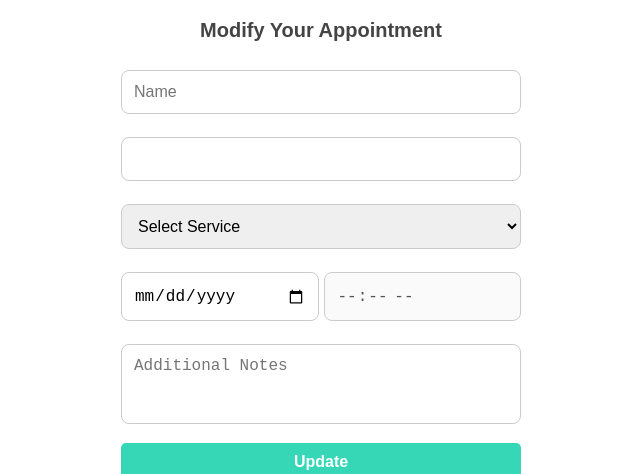
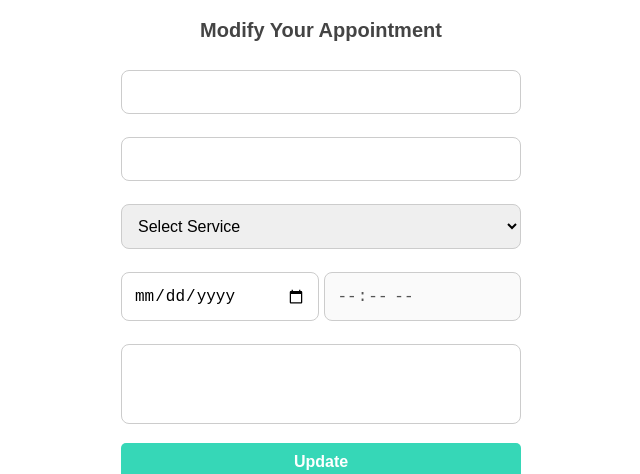
Before and after one commit to griantek/spa_booking_frontend, a React (Create React App) app: page /modify in a window 1280 px wide. Shown: the part 319-793 px from the top of the page, without its empty margins (319-959 px from the left). Built offline with nearby package versions, Linux system fonts and the light colour scheme.

Commit message:
Placeholder cameback

```diff
--- a/src/components/Modify.js
+++ b/src/components/Modify.js
@@ -214,10 +214,8 @@ function Modify() {
         <input
           className="form-field"
           type="text"
-          name="name"
           value={formData.name}
           onChange={handleChange}
-          placeholder="Name"
         />
         {errors.name && <span className="error-text">{errors.name}</span>}
 
@@ -273,7 +271,6 @@ function Modify() {
         <textarea
           className="form-field"
           name="notes"
-          placeholder="Additional Notes"
           value={formData.notes}
           onChange={handleChange}
         />
```
